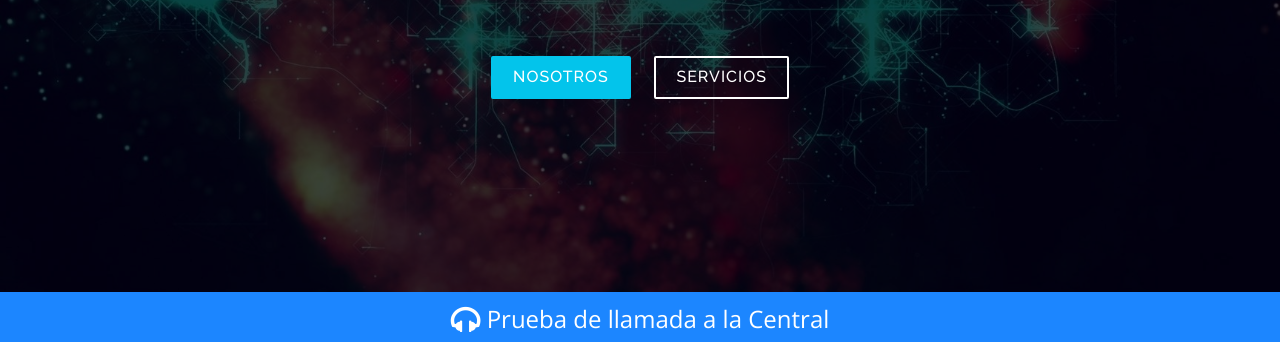
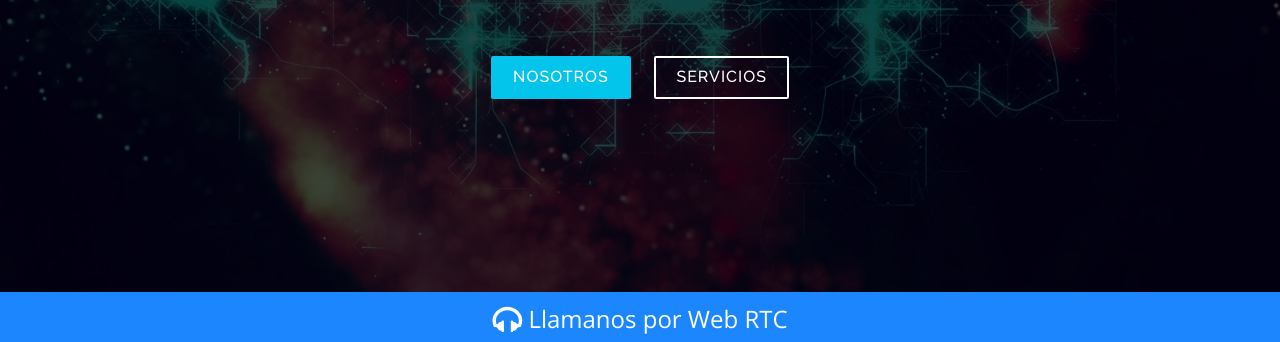
Before and after one commit to pereyradaniel/demosrtc, a website: page index.html in a window 1280 px wide. Shown: the part 458-800 px from the top of the page. Drawn offline with nearby package versions, Linux system fonts and the light colour scheme.

Commit message:
modificacion texto boton flotante

```diff
--- a/index.html
+++ b/index.html
@@ -465,7 +465,7 @@
 
    <!-- llamada a la acción -->
    <div class="fixed-bottom">
-    <div class="service-icon-2"><a href="https://demos-webrtc.ddns.net/click2call/contact/?callId=886b080d-f46b-4e33-bc02-95149bf44589" target="_blank"><i class="fa fa-headphones fa-lg"></i> Prueba de llamada a la Central</a></div>
+    <div class="service-icon-2"><a href="https://demos-webrtc.ddns.net/click2call/contact/?callId=886b080d-f46b-4e33-bc02-95149bf44589" target="_blank"><i class="fa fa-headphones fa-lg"></i> Llamanos por Web RTC</a></div>
   </div>
 
   <!-- Required JavaScript Libraries -->
```
